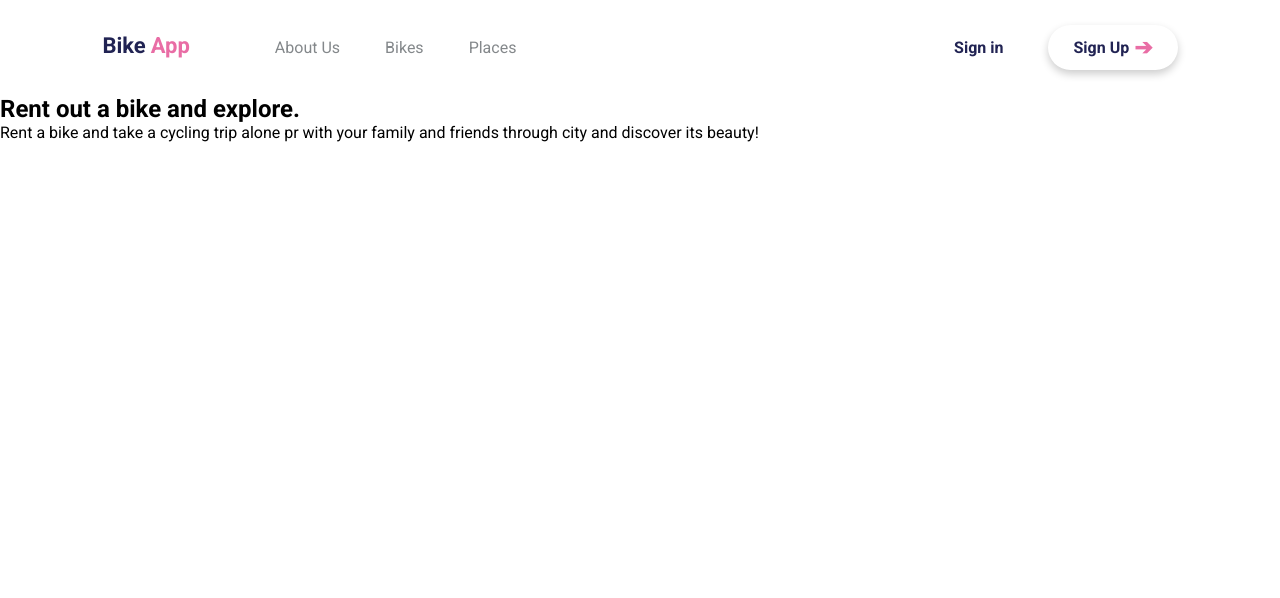
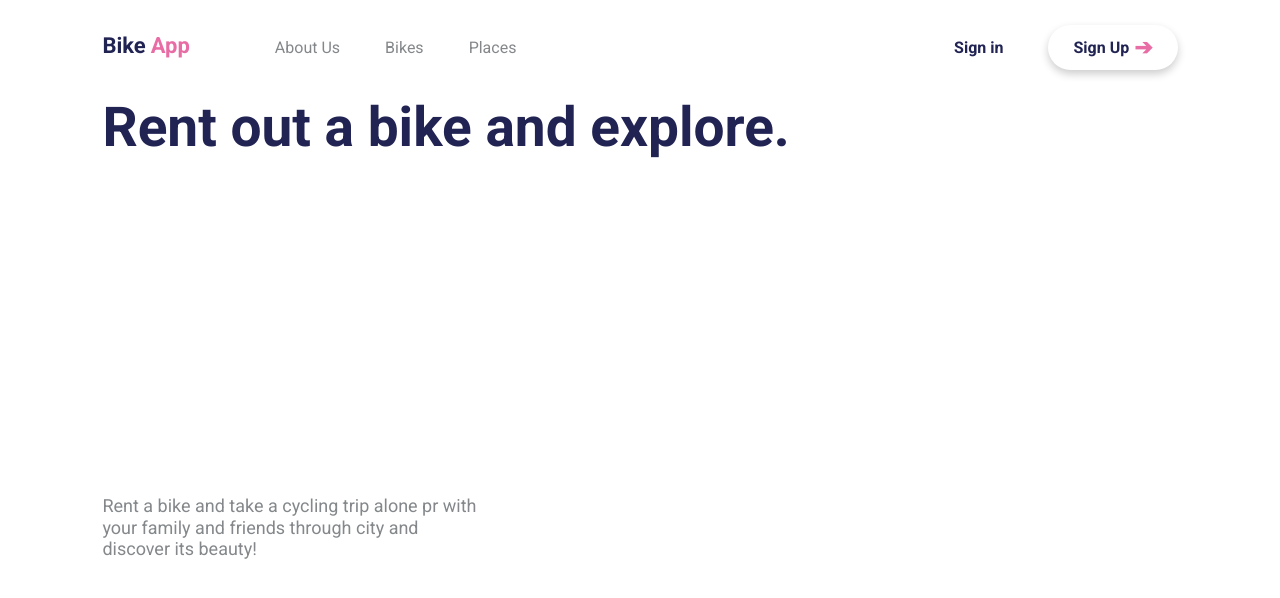
Before and after one commit to RicardoBaltazar/meuImovel-backend, a Next.js app in the folder rentalbike/: page /about in a window 1280 px wide. Shown: the top 598 px of the page. Built offline with nearby package versions, Linux system fonts and the light colour scheme.

Commit message:
feature - adicionando animações no main com framer-motion

```diff
--- a/rentalbike/package.json
+++ b/rentalbike/package.json
@@ -9,6 +9,7 @@
   },
   "dependencies": {
     "@material-ui/icons": "^4.11.2",
+    "framer-motion": "^3.5.2",
     "next": "10.0.7",
     "next-images": "^1.7.0",
     "react": "17.0.1",
--- a/rentalbike/pages/about.js
+++ b/rentalbike/pages/about.js
@@ -1,8 +1,64 @@
 import Head from 'next/head'
 import styled from 'styled-components';
+import { motion } from 'framer-motion';
 
 import Container from '../src/Components/Container';
 import Menu from '../src/Components/Menu';
+
+const Main = styled.main`
+  display: flex;
+  justify-content: space-between;
+  align-items: center;
+  padding: 0px 8%;
+
+  section{
+    display: flex;
+    /* border: 1px solid yellow; */
+    flex-direction: column;
+    justify-content: space-between;
+    height: 60vh;
+
+    h2 {
+      font-size: 55px;
+      color: var(--title-color);
+
+      @media screen and (max-width: 900px) {
+        font-size: 50px;
+      }
+    }
+
+    p{
+      font-size: 18px;
+      color: var(--secondary-color);
+      max-width: 375px;
+      line-height: 1.2;
+      margin: 15px 0;
+    }
+
+    .responsive-sign {
+      display: none;
+
+      @media screen and (max-width: 900px) {
+        display: block;
+        display: flex;
+        /* flex-direction: column; */
+        justify-content: space-around;
+        align-items: center;
+        /* border: 1px solid black; */
+        padding: 10px 0;
+
+        a{
+        color: #111827;
+        margin-bottom: 5px;
+        font-size: 18px;
+        }
+
+
+      }
+    }
+
+  }
+  `
 
 function About(){
     return (
@@ -14,7 +70,17 @@ function About(){
           link2='Bikes'
           link3='Places'
         />
-        <main>
+        <Main
+        as={motion.section}
+        // transition={{ delay: 0.2, duration: 0.3 }}
+        transition={{ ease: "easeOut", duration: 0.5 }}
+        variants={{
+          show: { opacity: 1 },
+          hidden: { opacity: 0 },
+        }}
+        initial='hidden'
+        animate='show'
+        >
           <section>
             <h2>Rent out a bike and explore.</h2>
             <p>
@@ -24,7 +90,7 @@ function About(){
 
           </section>
 
-        </main>
+        </Main>
       </Container>
         </>
     )
```
Also changed, not shown: rentalbike/pages/index.js (+12 -1 lines), 1 other file (tests, documents, lock files or other folders).
